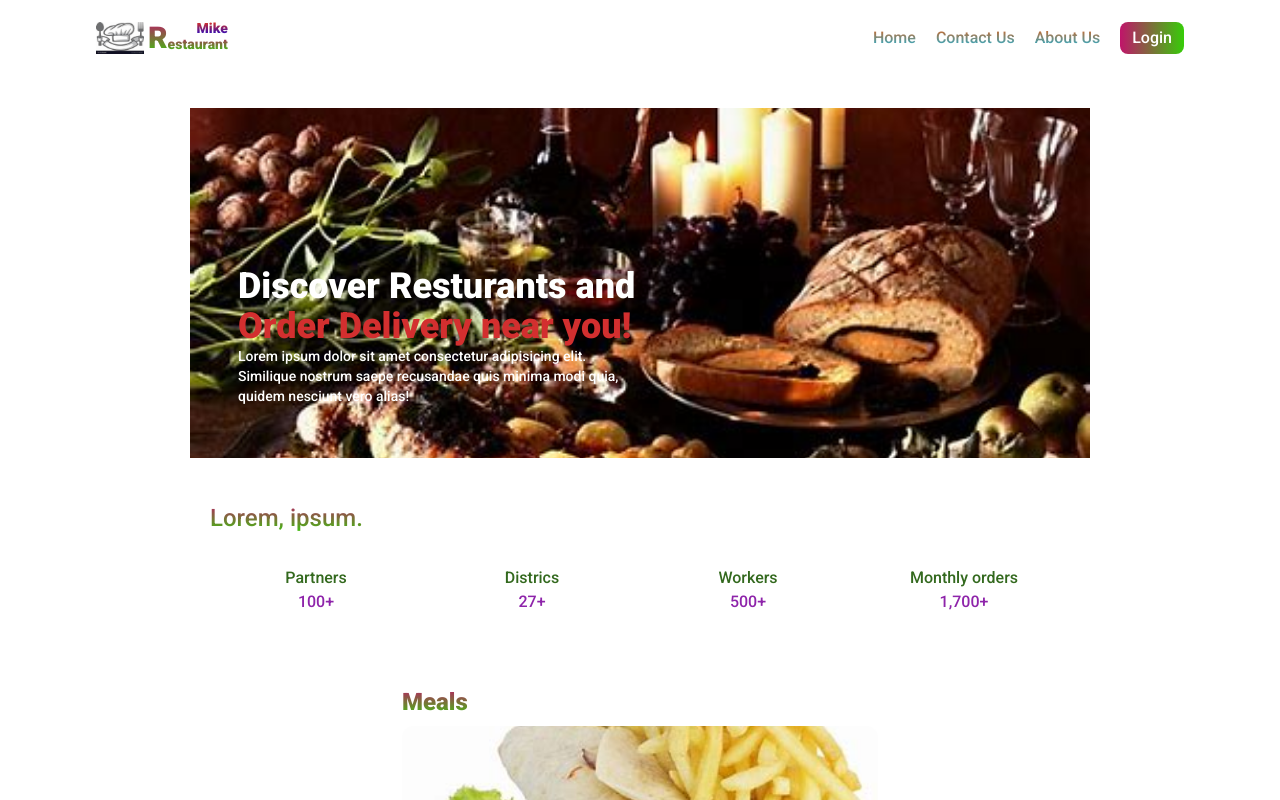
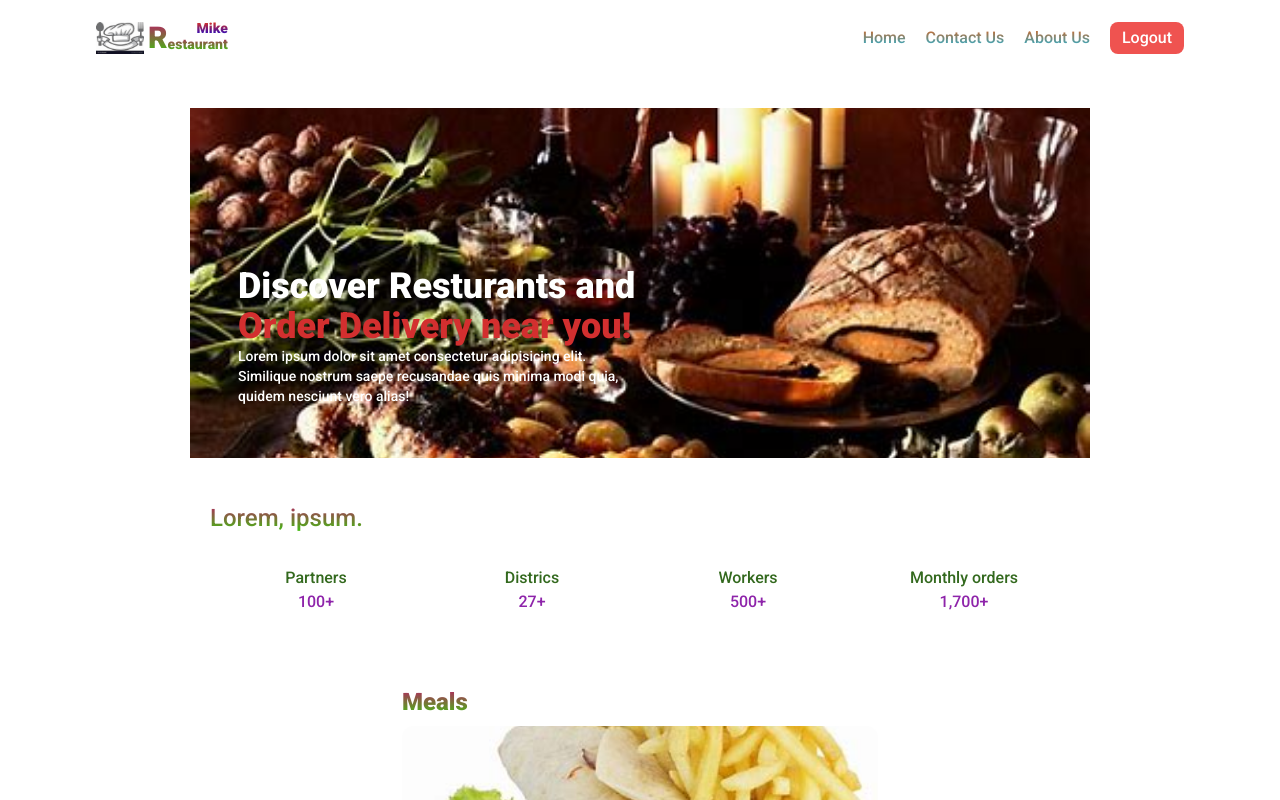
Before and after one commit to darazuiscaptain/mikerestaurant, a React (Vite) app in the folder client/: page / in a window 1280 px wide. Shown: the top 800 px of the page. Built offline with nearby package versions, Linux system fonts and the light colour scheme; a web font is replaced by a local one.

Commit message:
header updated

```diff
--- a/client/src/components/Header.jsx
+++ b/client/src/components/Header.jsx
@@ -4,7 +4,7 @@ import {
   Typography,
   IconButton,
 } from "@material-tailwind/react";
-import { BiHomeAlt, BiMenuAltRight,  BiPhoneCall } from "react-icons/bi"
+import { BiHomeAlt, BiMenuAltRight, BiPhoneCall } from "react-icons/bi"
 import Logo from "./Logo"
 import { BsInfoLg } from "react-icons/bs";
 import { Link } from "react-router-dom";
@@ -15,6 +15,8 @@ function Header() {
   const openDrawer = () => setOpen(true);
   const closeDrawer = () => setOpen(false);
 
+  const [user, setUser] = useState(true)
+  const handleLogout = () => {}
 
   return (
     <header className='flex justify-between mb-8 px-5 lg:px-24 w-full bg-white sticky top-0 py-5 z-50'>
@@ -31,12 +33,19 @@ function Header() {
         <Link to="about" className='hover:underline cursor-pointer text_gradient_a'>
           About Us
         </Link>
-        <Link to={"/sign_up_in"} className='p-1 px-3 rounded-lg bg-gradient-to-r from-[#c0146a] to-[#36cd08] text-white hover:opacity-90'>
-          Login
-        </Link>
-        {/* <Link to={"/sign_up_in"} className='p-1 px-3 rounded-lg bg-green-600 text-white hover:opacity-90'>
-          Sign Up
-        </Link> */}
+        {
+          user ? (
+            <button
+              onClick={handleLogout}
+              className='p-1 px-3 rounded-lg bg-red-400 text-white hover:opacity-90'>
+              Logout
+            </button>
+          ) : (
+            <Link to={"/sign_up_in"} className='p-1 px-3 rounded-lg bg-teal-600 text-white hover:opacity-90'>
+              Login
+            </Link>
+          )
+        }
       </ul>
 
       {/* ==================== Mobile Menu ====================== */}
@@ -86,18 +95,25 @@ function Header() {
                 </ul>
               </div>
               <div className="flex gap-6 justify-center">
-                <Link to="sign_up_in" onClick={closeDrawer} className="p-1 px-3 rounded-lg bg-gradient-to-r from-[#c0146a] to-[#36cd08] text-white hover:opacity-90" size="sm">
-                  Login
-                </Link>
-                {/* <Link to="sign_up_in" onClick={closeDrawer} className="p-1 px-3 rounded-lg bg-green-600 text-white hover:opacity-90" size="sm">
-                  Sign Up
-                </Link> */}
+                {
+                  user ? (
+                    <button
+                      onClick={handleLogout}
+                      className='p-1 px-3 rounded-lg bg-red-400 text-white hover:opacity-90'>
+                      Logout
+                    </button>
+                  ) : (
+                    <Link to={"/sign_up_in"} className='p-1 px-3 rounded-lg bg-teal-600 text-white hover:opacity-90'>
+                      Login
+                    </Link>
+                  )
+                }
               </div>
             </div>
           </Drawer>
         </Fragment>
       </div>
-    </header>
+    </header >
   )
 }
 
```
